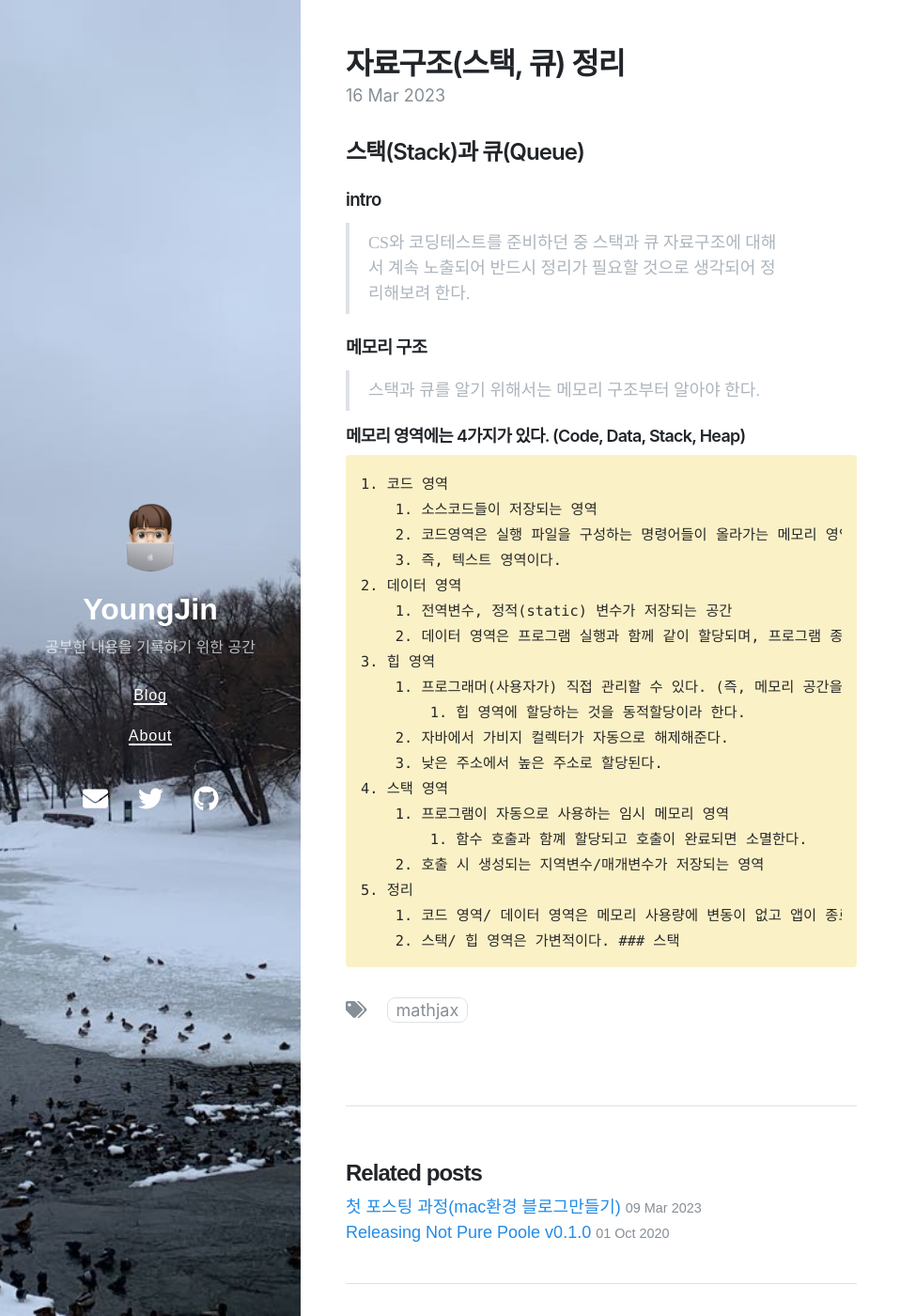
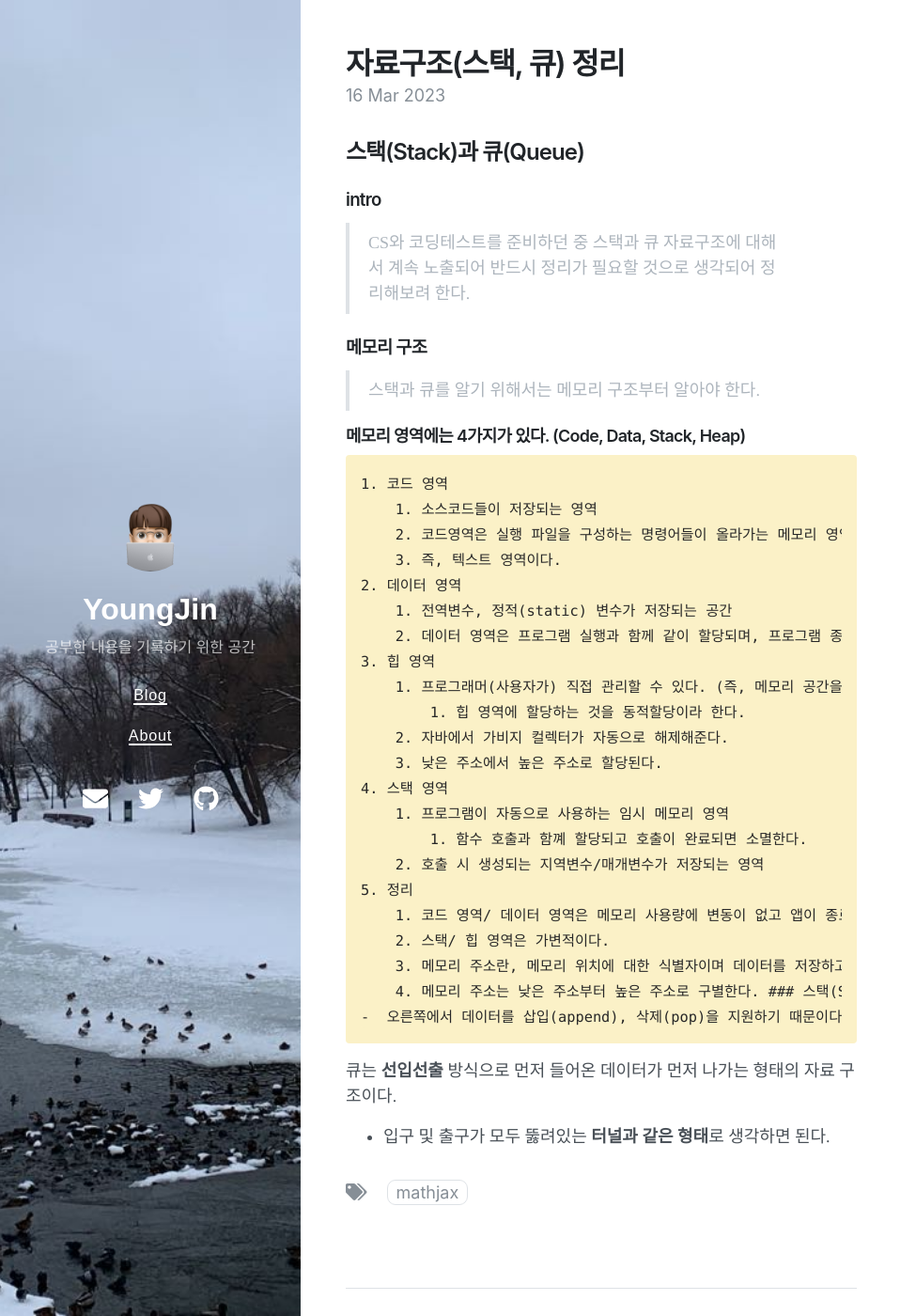
Before and after one commit to parkyoungjiin/parkyoungjiin.github.io, a Jekyll site: the page built from _posts/2023-03-16-자료구조-(스택,힙).md, in a window 1280 px wide and 1400 px high. Shown: the whole window at 94% size, without its empty margins (0-975 px from the left). Built offline with Jekyll 4.4.1, drawn with Linux system fonts in a browser that asks for light colours; nearby versions of some CDN libraries.

Commit message:
03-17 자료구조 정리

```diff
--- a/_posts/2023-03-16-자료구조-(스택,힙).md
+++ b/_posts/2023-03-16-자료구조-(스택,힙).md
@@ -34,4 +34,14 @@ date: 2023-03-16 11:49
     5. 정리
         1. 코드 영역/ 데이터 영역은 메모리 사용량에 변동이 없고 앱이 종료될 때 메모리에서 해제
         2. 스택/ 힙 영역은 가변적이다.
-### 스택
+        3. 메모리 주소란, 메모리 위치에 대한 식별자이며 데이터를 저장하고 나중에 가져올 때 사용하는 장소이다.
+        4. 메모리 주소는 낮은 주소부터 높은 주소로 구별한다.
+### 스택(Stack)
+스택이란, **선입후출** 방식으로 먼저 들어온 데이터가 나중에 나가는 형식의 자료 구조이다.
+- 스택은 입구, 출구가 동일한 형태로 되어있으며, 쉽게 생각하면 **박스를 쌓는다고 생각하면 된다.**
+- 코드 구현 시 리스트를 사용하기에 적합
+    -  오른쪽에서 데이터를 삽입(append), 삭제(pop)을 지원하기 때문이다.
+### 큐 (Queue)
+
+큐는  **선입선출** 방식으로 먼저 들어온 데이터가 먼저 나가는 형태의 자료 구조이다.
+- 입구 및 출구가 모두 뚫려있는 **터널과 같은 형태**로 생각하면 된다.
```
